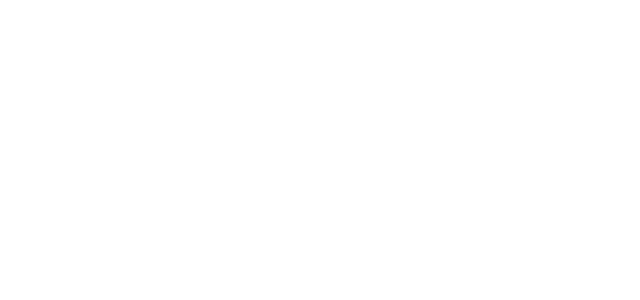
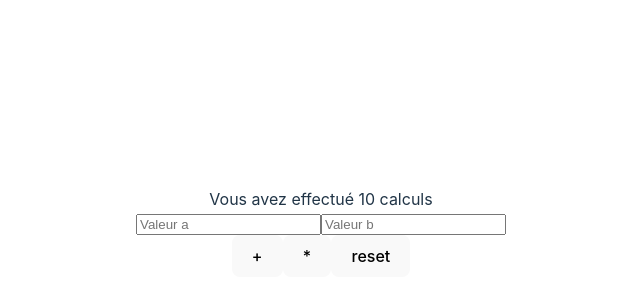
Before and after one commit to Brasero/FSD58-react-s1, a React (Vite) app in the folder exemple/: page / in a window 1280 px wide. Shown: the part 168-468 px from the top of the page, without its empty margins (319-959 px from the left). Built offline with nearby package versions, Linux system fonts and the light colour scheme.

Commit message:
proposition de correction

```diff
--- a/exemple/src/App.jsx
+++ b/exemple/src/App.jsx
@@ -1,4 +1,5 @@
 import './App.css';
+import Calculator from "./component/Calculator/index.jsx";
 
 
 
@@ -9,7 +10,7 @@ function App() {
 
 
  return (<>
-
+   <Calculator />
   </>)
 }
 
--- /dev/null
+++ b/exemple/src/component/Buttons/index.jsx
@@ -0,0 +1,23 @@
+const Buttons = ({dispatch}) => {
+
+ const handleClick = (payload) => {
+  dispatch({
+   type: "calculate",
+   payload
+  })
+ }
+
+ const handleReset = () => {
+  dispatch({
+   type: "reset"
+  })
+ }
+
+ return <>
+  <button onClick={() => handleClick("+")}>+</button>
+  <button onClick={() => handleClick("*")}>*</button>
+  <button onClick={handleReset}>reset</button>
+ </>
+}
+
+export default Buttons;
--- /dev/null
+++ b/exemple/src/component/Calculator/index.jsx
@@ -0,0 +1,32 @@
+import Inputs from "../Inputs/index.jsx";
+import Buttons from "../Buttons/index.jsx";
+import Display from "../Display/index.jsx";
+import useCalculatorReducer from "../../reducer/useCalculatorReducer.jsx";
+import {useEffect, useState} from "react";
+
+const Calculator = () => {
+
+ const [state, dispatch] = useCalculatorReducer()
+ const [message, setMessage] = useState("")
+
+
+ useEffect(() => {
+  if (state.count%10 === 0) {
+   setMessage("Vous avez effectué 10 calculs")
+  } else {
+   setMessage("")
+  }
+ }, [state.count])
+
+ return <>
+  {
+   state.error !== "" && <p style={{color: "red"}}>{state.error}</p>
+  }
+  <Display result={state.result} message={message} />
+  <Inputs state={state} dispatch={dispatch} />
+  <br/>
+  <Buttons dispatch={dispatch} />
+ </>
+}
+
+export default Calculator;
--- /dev/null
+++ b/exemple/src/component/Display/index.jsx
@@ -0,0 +1,13 @@
+const Display = ({result, message}) => {
+
+ return <>
+  <div>
+   <span>{message}</span>
+  </div>
+  <div>
+   <span>{result}</span>
+  </div>
+ </>
+}
+
+export default Display
--- /dev/null
+++ b/exemple/src/component/Input/index.jsx
@@ -0,0 +1,23 @@
+const Input = ({name, val, dispatch}) => {
+
+ const handleChange = (e) => {
+  const {value, name} = e.target
+
+  if (!/^\d+$/.test(value) && value !== "") { // On vérifie que value est une valeur numérique et qu'il n'est pas vide
+   return
+  }
+
+  dispatch({
+   type: "change_value",
+   payload: {
+    name,
+    value
+   }
+  })
+ }
+
+ return <>
+  <input type={"text"} placeholder={`Valeur ${name}`} name={name} value={val} onChange={handleChange} />
+ </>
+}
+export default Input
--- /dev/null
+++ b/exemple/src/component/Inputs/index.jsx
@@ -0,0 +1,13 @@
+import Input from "../Input/index.jsx";
+
+const Inputs = ({ state, dispatch }) => {
+
+ const {a, b} = state;
+
+ return <>
+  <Input name={"a"} val={a} dispatch={dispatch} />
+  <Input name={"b"} val={b} dispatch={dispatch} />
+ </>
+}
+
+export default Inputs
--- /dev/null
+++ b/exemple/src/reducer/useCalculatorReducer.jsx
@@ -0,0 +1,52 @@
+import {useReducer} from "react";
+
+
+const initialState = {
+ a: "",
+ b: "",
+ error: "",
+ result: "",
+ count: 0
+}
+
+const checkValues = (state) => {
+ if (state.a === "") return false
+ if (state.b === "") return false
+ return true
+}
+
+const reducer = (state, action) => {
+ switch(action.type) {
+
+  case "change_value":
+   return {
+    ...state,
+    [action.payload.name]: action.payload.value,
+    error: ""
+   }
+
+  case "calculate":
+  return checkValues(state) ? {
+   ...state,
+   error:"",
+   result:eval(`${state.a}${action.payload}${state.b}`),
+   a: "",
+   b: "",
+   count: state.count + 1
+  } :
+   {
+    ...state,
+    error: "Merci de remplir les deux champs avant de calculer."
+   }
+
+  case 'reset':
+   return initialState;
+
+  default:
+   return state;
+ }
+}
+
+const useCalculatorReducer = () => useReducer(reducer, initialState);
+
+export default useCalculatorReducer
```
Also changed, not shown: exemple/src/Unmount.jsx (deleted).
